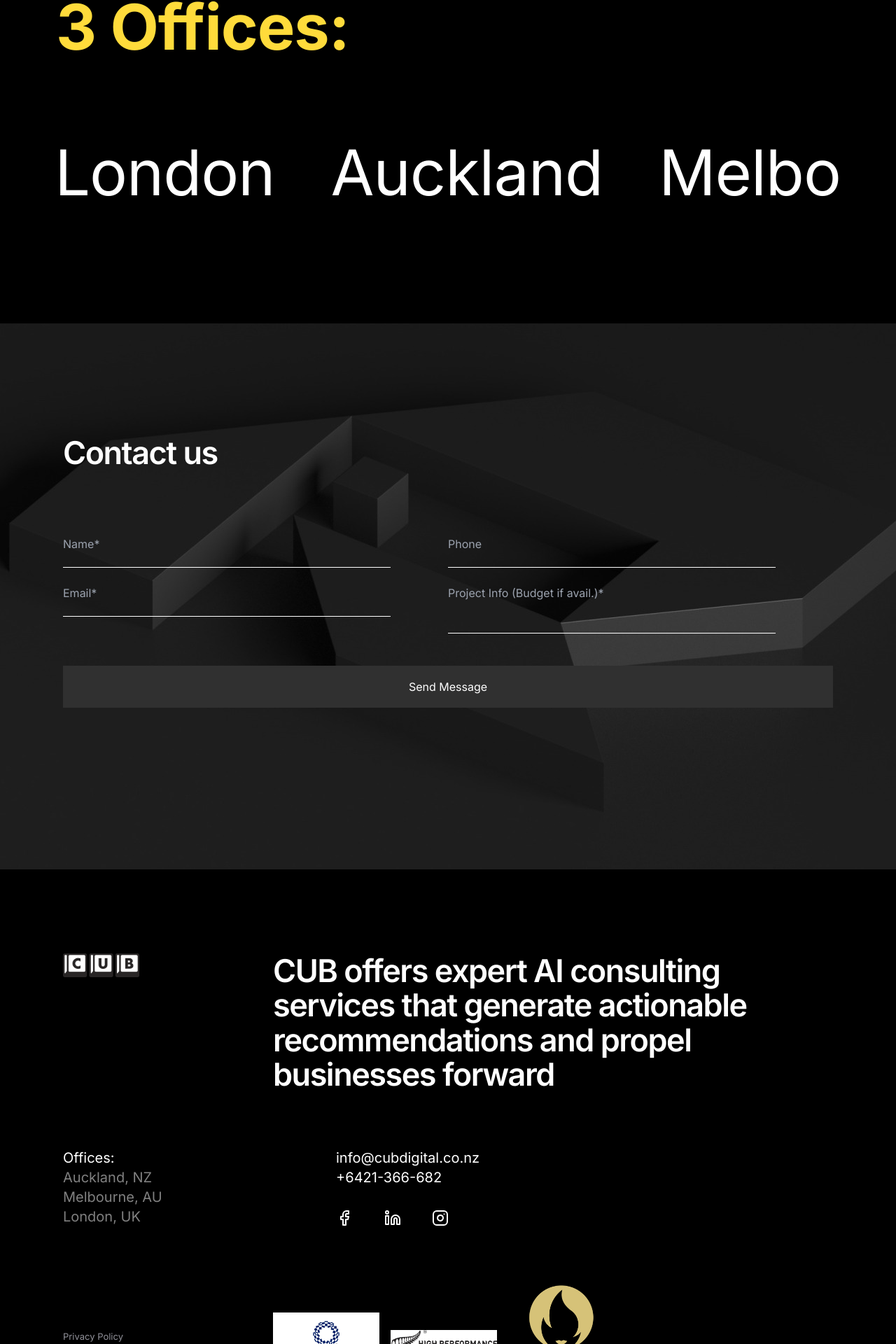
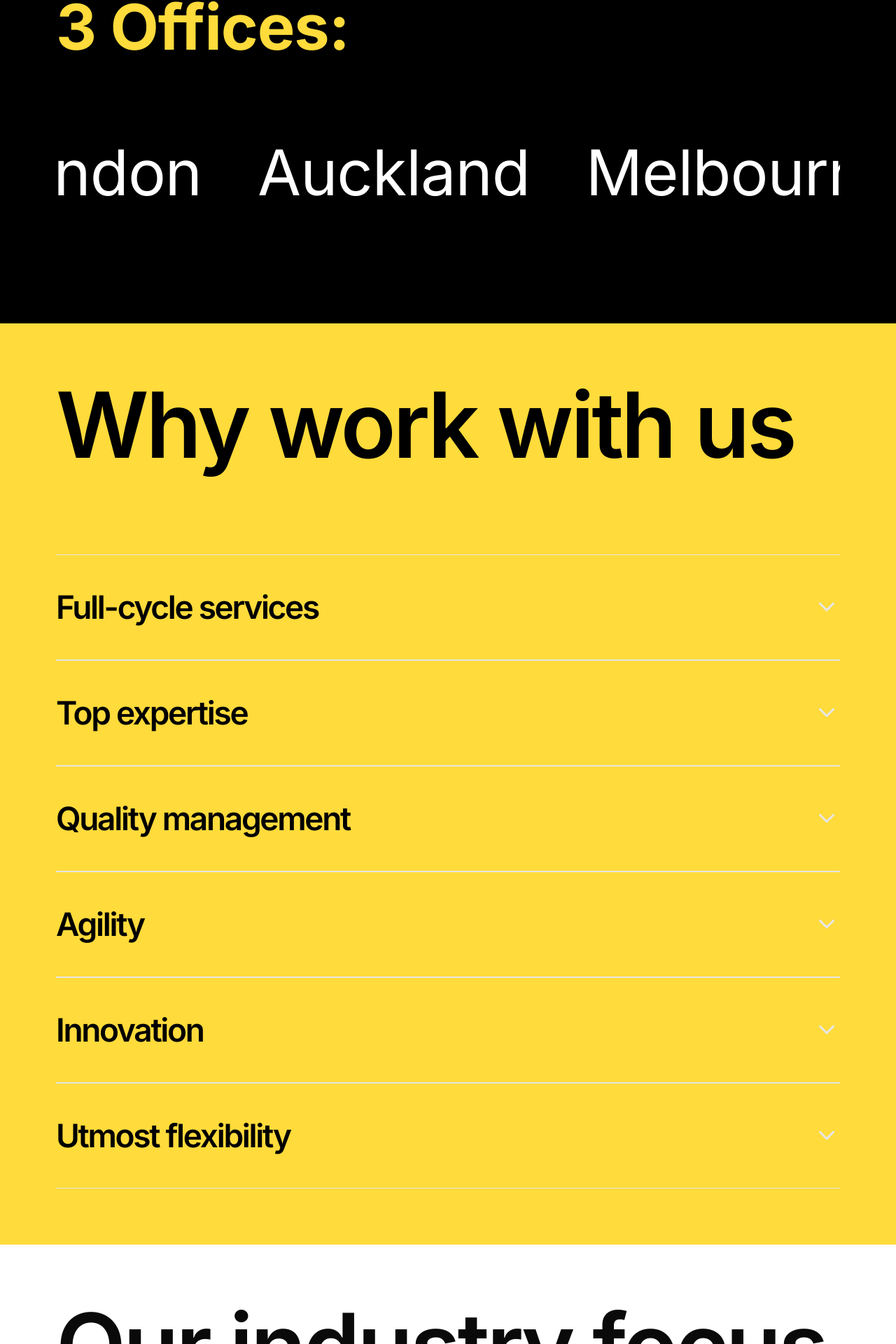
Before and after one commit to elefinnt/cub2, a Next.js app: page /about in a window 1280 px wide. Shown: the part 1905-3825 px from the top of the page at 70% size. Built offline with nearby package versions, Linux system fonts and the light colour scheme.

Commit message:
Feat; stats list

```diff
--- /dev/null
+++ b/app/(routes)/(company)/_components/about-accordion.tsx
@@ -0,0 +1,83 @@
+import {
+  Accordion,
+  AccordionContent,
+  AccordionItem,
+  AccordionTrigger,
+} from "@/components/ui/accordion";
+
+export function AboutAccordion() {
+  return (
+    <div>
+      <Accordion
+        type="single"
+        collapsible
+        className="text-black mt-[120px] w-full"
+      >
+        <AccordionItem value="1" className="">
+          <AccordionTrigger className="my-6 font-semibold text-[46px]">
+            Full-cycle services
+          </AccordionTrigger>
+          <AccordionContent>
+            From strategic consulting to custom enterprise software, legacy
+            system modernization, cloud migration, and DevOps, our talented
+            teams deliver smashing solutions, putting your business priorities
+            at the center of everything.
+          </AccordionContent>
+        </AccordionItem>
+        <AccordionItem value="2">
+          <AccordionTrigger className="my-6 font-semibold text-[46px]">
+            Top expertise
+          </AccordionTrigger>
+          <AccordionContent>
+            We stay at the forefront of the current and emerging technologies,
+            delivering expertly crafted disruption in domains like AI/ML, Big
+            Data, Extended Reality, and Cloud.
+          </AccordionContent>
+        </AccordionItem>
+        <AccordionItem value="3">
+          <AccordionTrigger className="my-6 font-semibold text-[46px]">
+            Quality management
+          </AccordionTrigger>
+          <AccordionContent>
+            We are big fans of continuous improvement and tools that allow us to
+            scale and meet the highest quality requirements in software
+            engineering. This comes with our equally strong focus on information
+            security and regulatory compliance.
+          </AccordionContent>
+        </AccordionItem>
+        <AccordionItem value="4">
+          <AccordionTrigger className="my-6 font-semibold text-[46px]">
+            Agility
+          </AccordionTrigger>
+          <AccordionContent>
+            We live and breathe agile principles. They give us the speed to
+            deliver value to your company whatever the challenge and adapt to
+            your changing business needs and user requirements along the way.
+          </AccordionContent>
+        </AccordionItem>
+        <AccordionItem value="5">
+          <AccordionTrigger className="my-6 font-semibold text-[46px]">
+            Innovation
+          </AccordionTrigger>
+          <AccordionContent>
+            At our R&D labs, we research and incubate new technological concepts
+            around your business challenges to build prototypes based on
+            meaningful insights. This way we make sure you get a winning product
+            that brings you on top of the competition.
+          </AccordionContent>
+        </AccordionItem>
+        <AccordionItem value="6">
+          <AccordionTrigger className="my-6 font-semibold text-[46px]">
+            Utmost flexibility
+          </AccordionTrigger>
+          <AccordionContent>
+            Whether you need first-rate talent to fill in skill gaps or take up
+            your project at any stage, you are in the right place. Start with
+            any number of FTEs and extend the team with extra professionals at
+            any moment.
+          </AccordionContent>
+        </AccordionItem>
+      </Accordion>
+    </div>
+  );
+}
--- a/app/(routes)/(company)/about/page.tsx
+++ b/app/(routes)/(company)/about/page.tsx
@@ -1,4 +1,6 @@
 import StatsList from "@/app/components/stats-list";
+import { AboutAccordion } from "../_components/about-accordion";
+import { Bus, Heart, Home, ShoppingBag } from "lucide-react";
 
 const stats = [
   {
@@ -24,6 +26,45 @@ const stats = [
   {
     title: "90%",
     text: "Hold BS, MS, or PhD in Math/Computer Science",
+  },
+];
+
+const copmanyData = [
+  {
+    title: "Rhybox",
+  },
+  {
+    title: "Meetz",
+  },
+  {
+    title: "Edgeify",
+  },
+  {
+    title: "Dabshots",
+  },
+  {
+    title: "Voonder",
+  },
+  {
+    title: "Aimbo",
+  },
+  {
+    title: "Mynte",
+  },
+  {
+    title: "Eidel",
+  },
+  {
+    title: "Yadel",
+  },
+  {
+    title: "Zoozzy",
+  },
+  {
+    title: "Blogspan",
+  },
+  {
+    title: "Edgetag",
   },
 ];
 
@@ -61,6 +102,54 @@ const AboutPage = () => {
           </div>
         </div>
       </div>
+      <div className="block-content block-yellow">
+        <h2 className="about-section-title text-black">Why work with us</h2>
+        <AboutAccordion />
+      </div>
+      <div className="block-content">
+        <h2 className="about-section-title">Our industry focus</h2>
+        <p className="about-subtitle">
+          {/* all of this href needs to be linked later */}
+
+          <span className="inline-flex items-center">
+            <span>
+              <a href="/" target="_blank">
+                Retail
+              </a>
+              <a href="/" target="_blank">
+                & E-Commerce
+              </a>
+            </span>
+            <ShoppingBag size={52} className="text-yellow mx-[11px]" />
+          </span>
+          <span className="inline-flex items-center">
+            <span>
+              <a href="/" target="_blank">
+                Healthcare & Biotech
+              </a>
+            </span>
+            <Heart size={52} className="text-yellow mx-[11px]" />
+          </span>
+          <br />
+          <span className="inline-flex items-center">
+            <span>
+              <a href="/" target="_blank">
+                EdTech & E-Learning
+              </a>
+            </span>
+            <Home size={52} className="text-yellow mx-[11px]" />
+          </span>
+          <span className="inline-flex items-center">
+            <span>
+              <a href="/" target="_blank">
+                Logistics & Transportation
+              </a>
+            </span>
+            <Bus size={52} className="text-yellow mx-[11px]" />
+          </span>
+        </p>
+        <StatsList statsData={copmanyData} />
+      </div>
     </>
   );
 };
--- a/app/globals.css
+++ b/app/globals.css
@@ -505,3 +505,11 @@
     transform: translateX(-100%);
   }
 }
+.about-subtitle {
+  margin: 80px 0;
+  font-weight: 600;
+  font-size: 65px;
+  line-height: 80px;
+  letter-spacing: -0.5px;
+  white-space: pre-line;
+}
```
Also changed, not shown: app/components/stats-list.tsx (+4 -3 lines).
